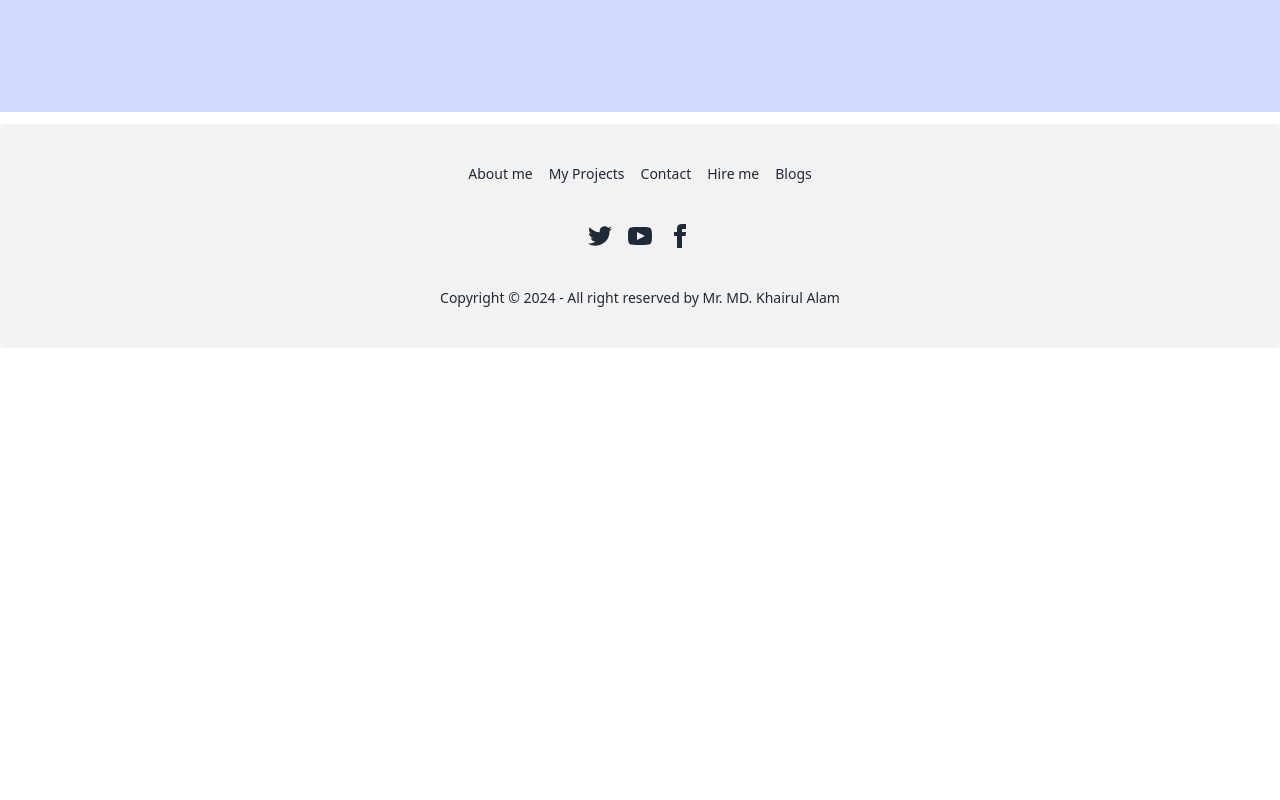
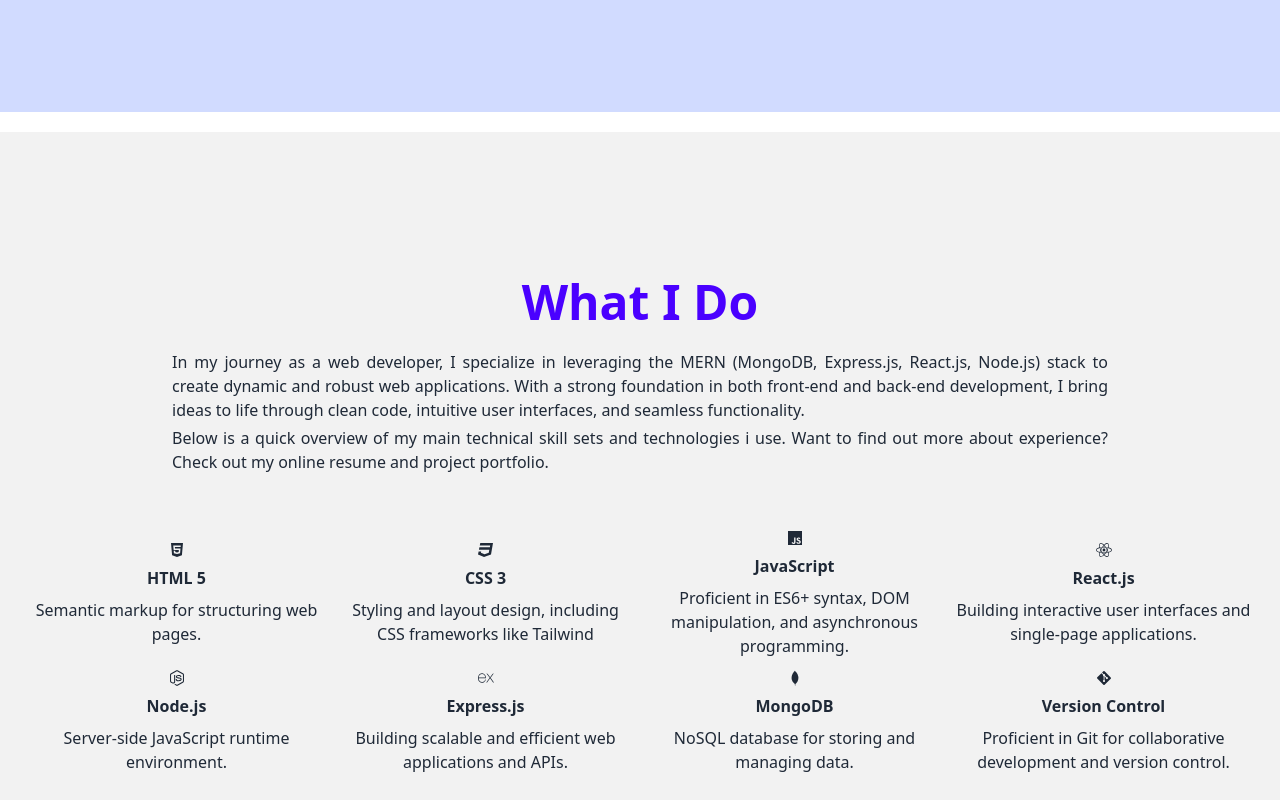
Before and after one commit to khairul-01/Khairul-Portfolio, a React (Vite) app: page / in a window 1280 px wide. Shown: the part 1580-2380 px from the top of the page. Before the commit the page ends 1928 px from the top, so only its background shows below. Built offline with nearby package versions, Linux system fonts and the light colour scheme.

Commit message:
added What I Do section in home page

```diff
--- a/package.json
+++ b/package.json
@@ -15,6 +15,7 @@
     "react": "^18.2.0",
     "react-dom": "^18.2.0",
     "react-helmet-async": "^2.0.4",
+    "react-icons": "^5.0.1",
     "react-router-dom": "^6.21.3",
     "sort-by": "^1.2.0"
   },
--- a/src/pages/Home/About/About.jsx
+++ b/src/pages/Home/About/About.jsx
@@ -6,7 +6,7 @@
             <div className="hero min-h-screen text-orange-700 bg-primary-content">
                 <div className="hero-content text-center flex-col">
                     <div className="max-w-md">
-                        <h1 className="text-5xl font-bold">About Me</h1>
+                        <h1 className="text-5xl font-bold text-primary">About Me</h1>
                     </div>
                     <div className="w-3/4 mx-auto text-justify">
                         <p className="py-6 space-y-2">
@@ -27,7 +27,7 @@
                             </div>
                             <div>
                                 <h1 className="text-xl">Date of Birth</h1>
-                                <span className="text-xl font-bold">March 16 1997</span>
+                                <span className="text-xl font-bold">March 16, 1997</span>
                             </div>
                             <div>
                                 <h1 className="text-xl">From</h1>
--- a/src/pages/Home/Home/Home.jsx
+++ b/src/pages/Home/Home/Home.jsx
@@ -1,3 +1,4 @@
+import WhatiDo from "../../WhatiDo/WhatiDo";
 import About from "../About/About";
 import Banner from "../Banner/Banner";
 
@@ -7,6 +8,7 @@
         <div className="space-y-5">
             <Banner></Banner>
             <About></About>
+            <WhatiDo></WhatiDo>
         </div>
     );
 };
--- /dev/null
+++ b/src/pages/WhatiDo/WhatiDo.jsx
@@ -0,0 +1,50 @@
+import { FaCss3, FaGitAlt, FaHtml5, FaNodeJs, FaReact } from "react-icons/fa6"
+import { IoLogoJavascript } from "react-icons/io5";
+import { SiExpress } from "react-icons/si";
+import { DiMongodb } from "react-icons/di";
+
+const WhatiDo = () => {
+    return (
+        <div>
+            <div className="hero min-h-screen bg-base-200">
+                <div className="hero-content text-center flex-col">
+                    <div className="w-3/4 mx-auto text-justify">
+                        <h1 className="text-5xl font-bold text-center text-primary">What I Do</h1>
+                        <p className="py-6">In my journey as a web developer, I specialize in leveraging the MERN (MongoDB, Express.js, React.js, Node.js) stack to create dynamic and robust web applications. With a strong foundation in both front-end and back-end development, I bring ideas to life through clean code, intuitive user interfaces, and seamless functionality.
+                            <p className="py-1">Below is a quick overview of my main technical skill sets and technologies i use. Want to find out more about experience? Check out my online resume and project portfolio.</p>
+                        </p>
+                    </div>
+                    <div className="grid grid-cols-2 sm:grid-cols-4 gap-3 p-3">
+                        <div className="flex flex-col justify-center items-center space-y-2">
+                            <FaHtml5 /> <span className="font-bold">HTML 5</span> <p className="text-wrap">Semantic markup for structuring web pages.</p>
+                        </div>
+                        <div className="flex flex-col justify-center items-center space-y-2">
+                            <FaCss3 /> <span className="font-bold">CSS 3</span> <p className="text-wrap">Styling and layout design, including CSS frameworks like Tailwind</p>
+                        </div>
+                        <div className="flex flex-col justify-center items-center space-y-2">
+                            <IoLogoJavascript /> <span className="font-bold">JavaScript</span> <p className="text-wrap">Proficient in ES6+ syntax, DOM manipulation, and asynchronous programming.</p>
+                        </div>
+                        <div className="flex flex-col justify-center items-center space-y-2">
+                            <FaReact /> <span className="font-bold">React.js</span> <p className="text-wrap">Building interactive user interfaces and single-page applications.</p>
+                        </div>
+                        <div className="flex flex-col justify-center items-center space-y-2">
+                            <FaNodeJs /> <span className="font-bold">Node.js</span> <p className="text-wrap">Server-side JavaScript runtime environment.</p>
+                        </div>
+                        <div className="flex flex-col justify-center items-center space-y-2">
+                            <SiExpress /> <span className="font-bold">Express.js</span> <p className="text-wrap">Building scalable and efficient web applications and APIs.</p>
+                        </div>
+                        <div className="flex flex-col justify-center items-center space-y-2">
+                            <DiMongodb /> <span className="font-bold">MongoDB</span> <p className="text-wrap">NoSQL database for storing and managing data.</p>
+                        </div>
+                        <div className="flex flex-col justify-center items-center space-y-2">
+                            <FaGitAlt /> <span className="font-bold">Version Control</span> <p className="text-wrap">Proficient in Git for collaborative development and version control.</p>
+                        </div>
+
+                    </div>
+                </div>
+            </div>
+        </div>
+    );
+};
+
+export default WhatiDo;
--- a/src/pages/shared/footer/Footer.jsx
+++ b/src/pages/shared/footer/Footer.jsx
@@ -3,8 +3,8 @@
 const Footer = () => {
     return (
         <div>
-            <footer className="footer footer-center mt-3 p-10 bg-base-200 text-base-content rounded">
-                <nav className="grid grid-flow-col gap-4">
+            <footer className="footer footer-center mt-3 p-3 md:p-10 bg-base-200 text-base-content rounded">
+                <nav className="grid grid-cols-2 sm:grid-flow-col gap-4">
                     <a className="link link-hover">About me</a>
                     <a className="link link-hover">My Projects</a>
                     <a className="link link-hover">Contact</a>
```
Also changed, not shown: 1 other file (tests, documents, lock files or other folders).
